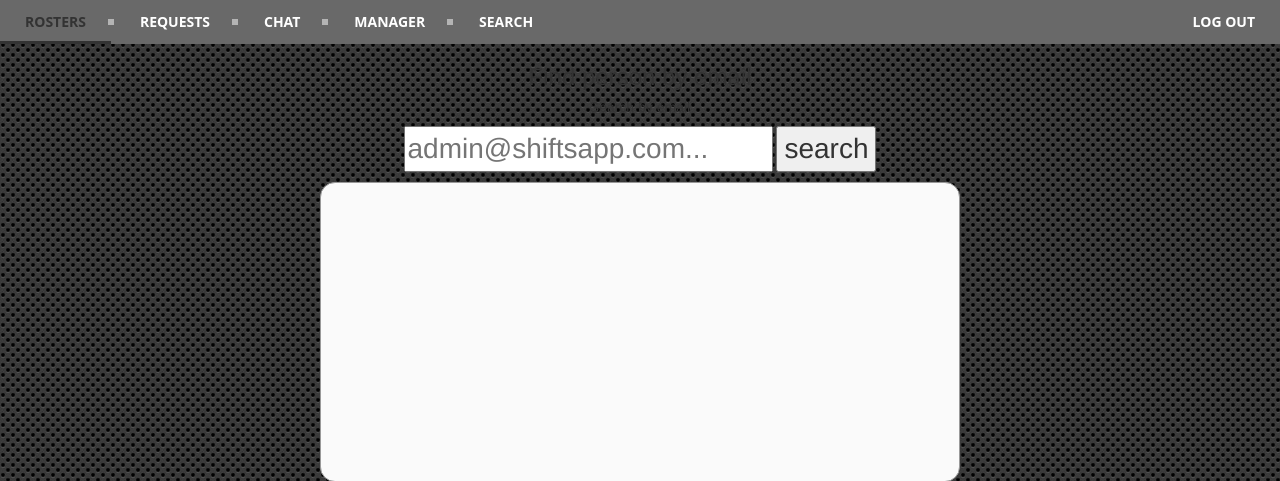
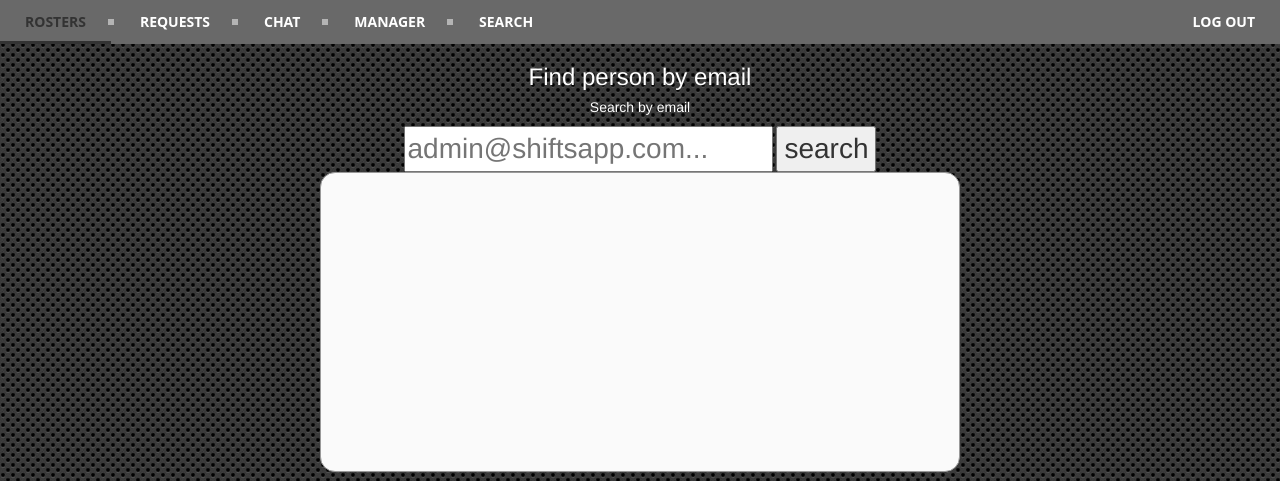
Before and after one commit to hereskellie/Shifts-V1.2, a PHP site: page /search.php in a window 1280 px wide. Shown: the top 481 px of the page. Run offline with PHP 8.4, Linux system fonts and the light colour scheme; some libraries are stand-ins or nearby versions.

Commit message:
Add files via upload

```diff
--- a/search.php
+++ b/search.php
@@ -74,13 +74,14 @@
 
 <body background="dark.jpg">
 <center>
+<font color="white">
 <h3>Find person by email</h3>
 <h5>Search by email</h5>
+</font>
 <form>
   <input type="text" placeholder="admin@shiftsapp.com..." />
   <button>search</button>
 </form>
-<p></p>
 
 
 <pre></pre>
```
